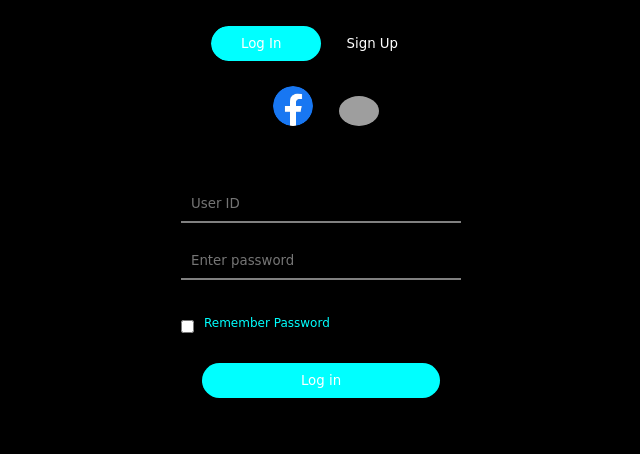
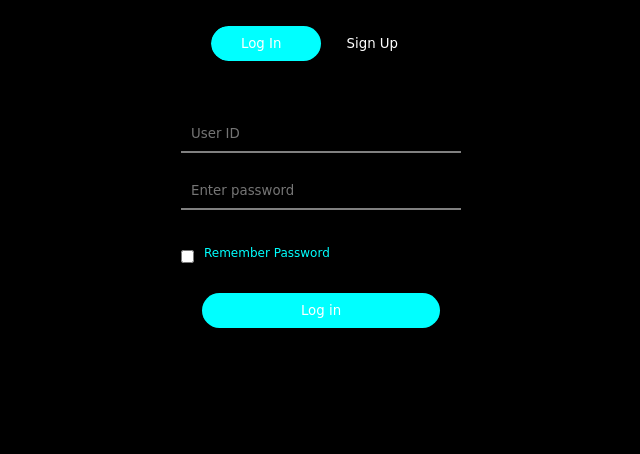
Before and after one commit to ALEX9396/ART, a PHP site: page /login.html in a window 1280 px wide. Shown: the part 125-579 px from the top of the page, without its empty margins (314-954 px from the left). Run offline with PHP 8.4, Linux system fonts and the light colour scheme; grey boxes are pictures that could not be loaded.

Commit message:
Modified log in page

```diff
--- a/login.css
+++ b/login.css
@@ -41,14 +41,8 @@
     margin: 6px auto;
     text-align: center;
 }
-.icons img{
-    width: 40px;
-    margin: 10px;
-    cursor: pointer;
-    border-radius: 50%;
-}
 .input-group{
-    top: 170;
+    top: 100;
     position: absolute;
     width: 280px;
     transition: .5s;
--- a/login.html
+++ b/login.html
@@ -30,10 +30,6 @@
                     <div id="btn"></div>
                     <button type="button" class="toggle-btn" onclick="login()">Log In</button>
                     <button type="button" class="toggle-btn" onclick="signup()">Sign Up</button>
-                </div>
-                <div class="icons">
-                    <img src="images/facebook.png">
-                    <img src="images/tweet.png">
                 </div>
                 <form id="login" class="input-group">
                     <input type="text" class="input-field" placeholder="User ID" required>
--- a/style.css
+++ b/style.css
@@ -27,10 +27,10 @@ a{
     color:aqua;
 }
 .container{
-    height: 550px;
     margin: 10px;
     padding-right: 25px;
     padding-left: 25px;
+    margin-bottom: -30px;
 }
 .row{
     display: flex;
```
